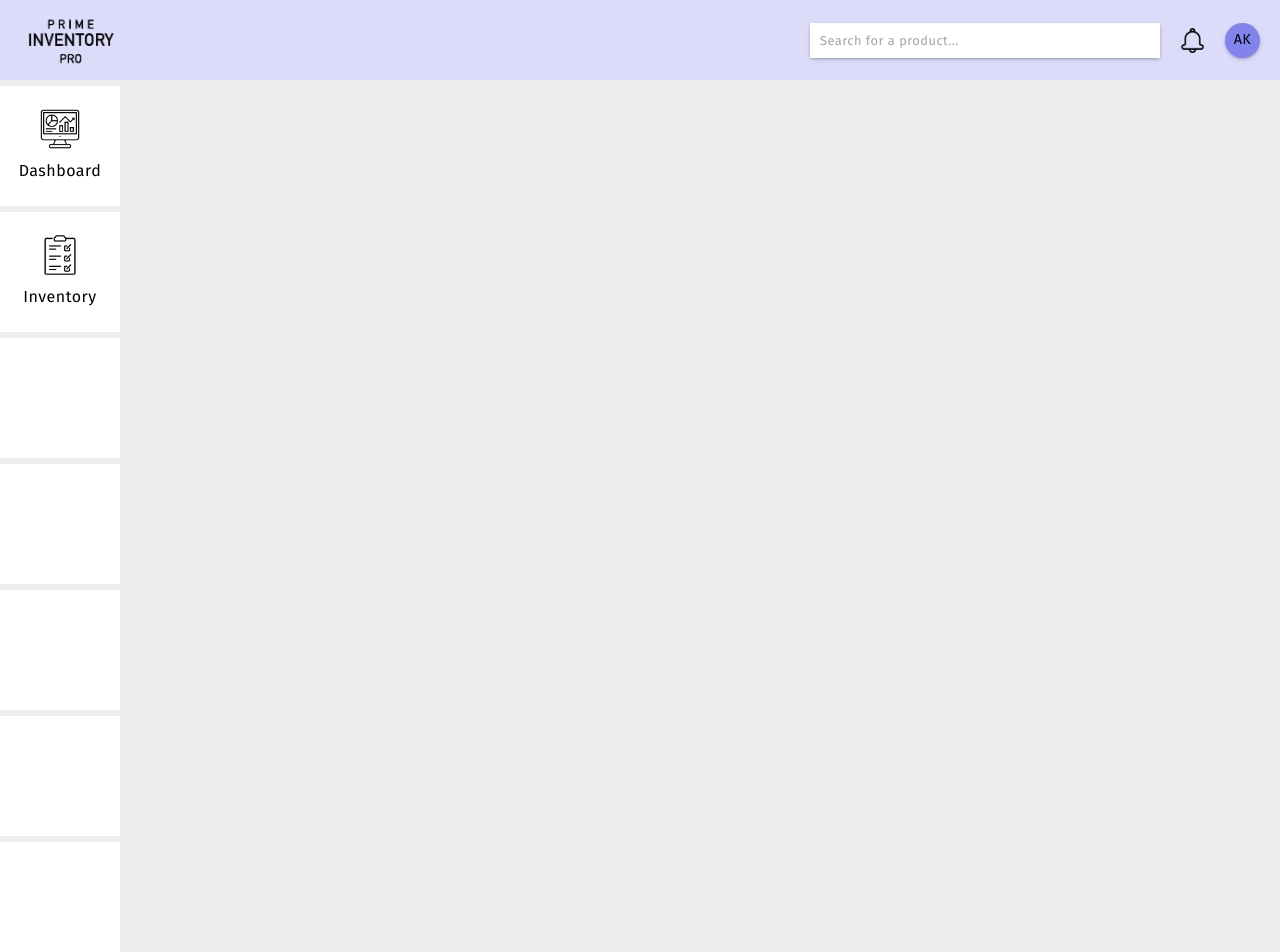
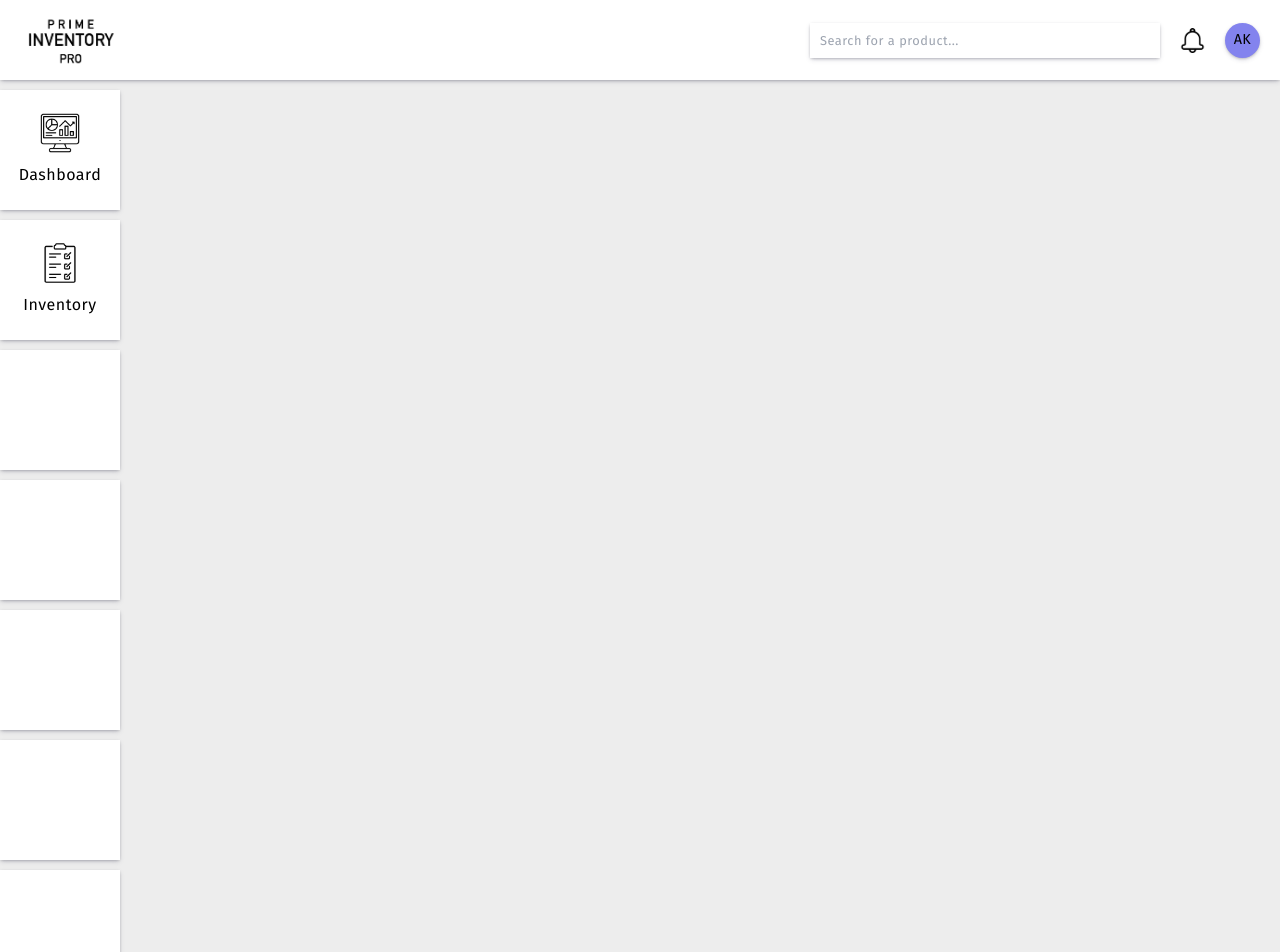
Before and after one commit to navrajkaler996/PrimeInventoryPro, a React (Vite) app in the folder client/: page / in a window 1280 px wide. Shown: the top 952 px of the page. Built offline with nearby package versions, Linux system fonts and the light colour scheme; no server answers.

Commit message:
header added

```diff
--- a/client/src/components/Header.tsx
+++ b/client/src/components/Header.tsx
@@ -13,7 +13,7 @@ const Header: React.FC = () => {
   return (
     <div
       id="header"
-      className="flex justify-between items-center w-full h-80 bg-primary-1 sticky top-[0] z-[10]">
+      className="flex justify-between items-center w-full h-80 bg-white sticky top-[0] z-[10] shadow-custom">
       <img src={Logo} alt="logo" width="100px" className="ml-[2rem]" />
       <div className="flex items-center">
         <SearchBar
@@ -41,23 +41,27 @@ const Header: React.FC = () => {
           </div>
           {showDropdown && (
             <Dropdown styles={{ marginTop: "1rem" }}>
-              <h1 className="text-[1.5em] uppercase ml-[2rem] tracking-[.5px]">
+              <h1 className="text-[1.5em] uppercase mx-[2rem] tracking-[.5px]">
                 {employee_name}
               </h1>
-              <p className="text-[.8em] ml-[2rem] mt-[.5rem] tracking-[.5px] normal-case">
-                {employee_email}
-              </p>
-              <p className="text-[.8em] ml-[2rem] mt-[.5rem] tracking-[.5px]">
+
+              <p className="text-[.8em] mx-[2rem] mt-[.5rem] tracking-[.5px]">
                 {employee_designation}
               </p>
               <ul className="list-none capitalize text-[.9em] tracking-[.5px]">
                 <hr className="m-[1rem]" />
-                <li className="ml-[2rem] mt-[1rem]">Account</li>
-                <li className="ml-[2rem] mt-[1rem]">Sales</li>
-                <li className="ml-[2rem] mt-[1rem]">Inventory</li>
-                <li className="ml-[2rem] mt-[1rem]">Recieving reports</li>
+                <li className="mx-[2rem] pl-[.5rem] mt-[1rem]">Account</li>
+                <li className="mx-[2rem] pl-[.5rem] mt-[1rem]">Sales</li>
+                <li className="mx-[2rem] pl-[.5rem] mt-[1rem]">Inventory</li>
+                <li className="mx-[2rem] pl-[.5rem] mt-[1rem]">
+                  Recieving reports
+                </li>
                 <hr className="m-[1rem]" />
-                <li className="ml-[2rem] mt-[1rem]">Log out</li>
+                <li
+                  className="mx-[2rem] pl-[.5rem] hover:cursor-pointer hover:bg-primary-1"
+                  onClick={() => alert("yes")}>
+                  Log out
+                </li>
               </ul>
             </Dropdown>
           )}
--- a/client/src/components/NavigationMenu.tsx
+++ b/client/src/components/NavigationMenu.tsx
@@ -10,7 +10,7 @@ const NavigationMenu: React.FC = () => {
       <Link to="/dashboard">
         <div
           id="dashboard"
-          className="flex flex-col justify-center items-center w-120 h-120 bg-white mt-[.6rem] cursor-pointer hover:bg-primary">
+          className="flex flex-col justify-center items-center w-120 h-120 bg-white mt-[1rem] cursor-pointer hover:bg-primary shadow-custom">
           <img src={Dashboard} className="w-[4rem] h-[4rem]" />
           <p className="mt-[1rem]">Dashboard</p>
         </div>
@@ -18,16 +18,16 @@ const NavigationMenu: React.FC = () => {
       <Link to="/inventory">
         <div
           id="inventory"
-          className="flex flex-col justify-center items-center w-120 h-120 bg-white mt-[.6rem] cursor-pointer hover:bg-primary">
+          className="flex flex-col justify-center items-center w-120 h-120 bg-white mt-[1rem] cursor-pointer hover:bg-primary  shadow-custom">
           <img src={Inventory} className="w-[4rem] h-[4rem]" />
           <p className="mt-[1rem]">Inventory</p>
         </div>
       </Link>
-      <div className="w-120 h-120 bg-white mt-[.6rem]"></div>
-      <div className="w-120 h-120 bg-white mt-[.6rem]"></div>
-      <div className="w-120 h-120 bg-white mt-[.6rem]"></div>
-      <div className="w-120 h-120 bg-white mt-[.6rem]"></div>
-      <div className="w-120 h-120 bg-white mt-[.6rem]"></div>
+      <div className="w-120 h-120 bg-white mt-[1rem] shadow-custom"></div>
+      <div className="w-120 h-120 bg-white mt-[1rem] shadow-custom"></div>
+      <div className="w-120 h-120 bg-white mt-[1rem] shadow-custom"></div>
+      <div className="w-120 h-120 bg-white mt-[1rem] shadow-custom"></div>
+      <div className="w-120 h-120 bg-white mt-[1rem] shadow-custom"></div>
     </div>
   );
 };
--- /dev/null
+++ b/client/src/features/logoutSlice.ts
@@ -0,0 +1,17 @@
+import { createSlice } from "@reduxjs/toolkit";
+
+const initialState = {};
+
+export const logoutSlice = createSlice({
+  name: "logout",
+  initialState,
+  reducers: {
+    logout: (state, action) => {
+      return action.payload;
+    },
+  },
+});
+
+export const { logout } = logoutSlice.actions;
+
+export default logoutSlice.reducer;
--- a/client/src/store.ts
+++ b/client/src/store.ts
@@ -2,6 +2,7 @@ import { configureStore } from "@reduxjs/toolkit";
 import departmentReducer from "./features/departmentSlice";
 import userReducer from "./features/userSlice";
 import toastReducer from "./features/toastSlice";
+import logoutReducer from "./features/logoutSlice";
 import { setupListeners } from "@reduxjs/toolkit/dist/query";
 import { departmentApi } from "./services/department";
 import { subDepartmentApi } from "./services/subdepartment";
@@ -15,6 +16,7 @@ export const store: any = configureStore({
     [productApi.reducerPath]: productApi.reducer,
     loggedInUser: userReducer,
     displayToastMessage: toastReducer,
+    logout: logoutReducer,
   },
   middleware: (getDefaultMiddleware) =>
     getDefaultMiddleware().concat(
```
